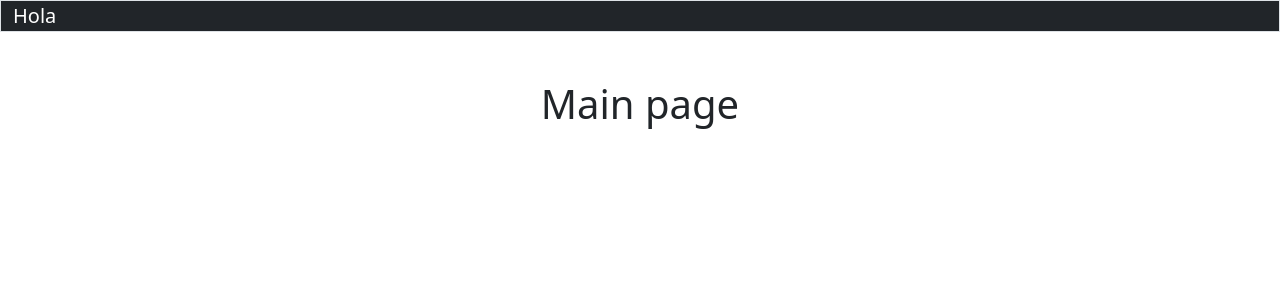
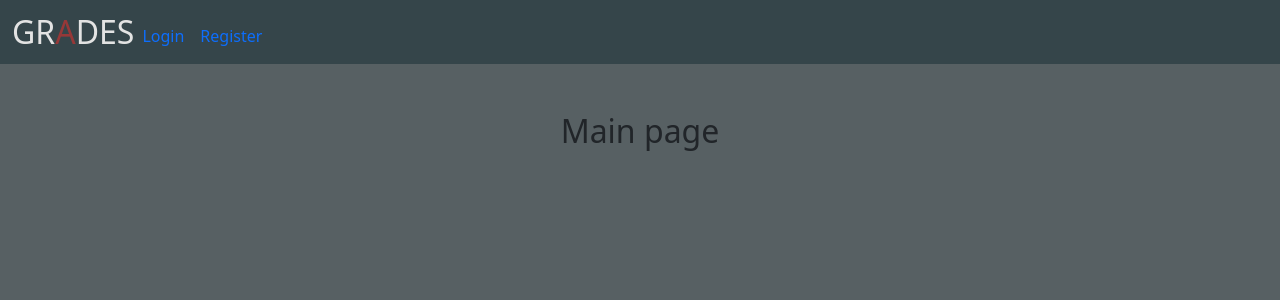
Before and after one commit to Plolw/WEBFP, a Flask app: page / in a window 1280 px wide. Shown: the top 300 px of the page. Run offline with Flask 3, Linux system fonts and the light colour scheme.

Commit message:
primera version sin login

```diff
--- a/static/styles.css
+++ b/static/styles.css
@@ -0,0 +1,18 @@
+.navLogo {
+    color: rgb(227, 227, 227);
+    text-decoration: none;
+    font-size: xx-large;
+}
+#A {
+    color: rgb(150, 56, 56);
+    text-decoration: none;
+    font-size: xx-large;
+}
+
+a {
+    text-decoration: none;
+}
+
+body {
+    background-color: rgb(87, 96, 99);
+}
--- a/templates/index.html
+++ b/templates/index.html
@@ -5,5 +5,5 @@
 {% endblock %}
 
 {% block main %}
-    <h1> Main page </h1>
+    <h2> Main page </h2>
 {% endblock %}
--- a/templates/layout.html
+++ b/templates/layout.html
@@ -14,9 +14,24 @@
     </head>
 
     <body>
-        <nav class="bg-dark border navbar-expand-md navbar-dark">
+        <nav class="navbar navbar-expand" style="background-color: rgb(53, 69, 74);">
             <div class="container-fluid">
-                <a class="navbar-brand" href="/">Hola</a>
+                <a href="/"><span class="navLogo">GR</span><span id="A">A</span><span class="navLogo">DES</span></a>
+                <button aria-controls="navbar" aria-expanded="false" aria-label="Toggle navigation" class="navbar-toggler" data-bs-target="#navbar" data-bs-toggle="collapse" type="button">
+                    <span class="navbar-toggler-icon"></span>
+                </button>
+                <div class="collapse navbar-collapse" id="navbar">
+                    {% if session["user_id"] %}
+                        <ul class="navbar-nav me-auto mt-2">
+                            <li class="nav-item"><a class="nav-link" href=""></a></li>
+                        </ul>
+                    {% else %}
+                        <ul class="navbar-nav me-auto mt-2">
+                            <li class="nav-item"><a class="nav-link" href="/login">Login</a></li>
+                            <li class="nav-item"><a class="nav-link" href="/register">Register</a></li>
+                        </ul>
+                    {% endif %}
+                </div>
             </div>
         </nav>
 
```
